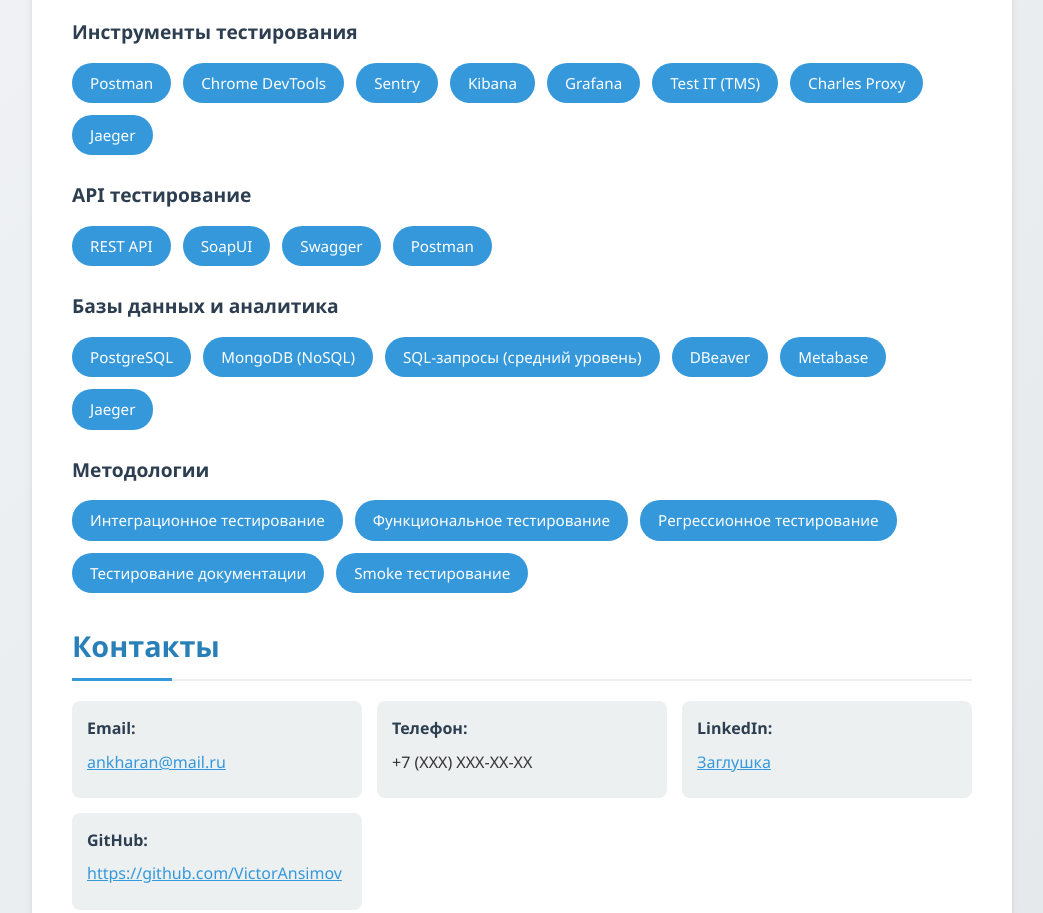
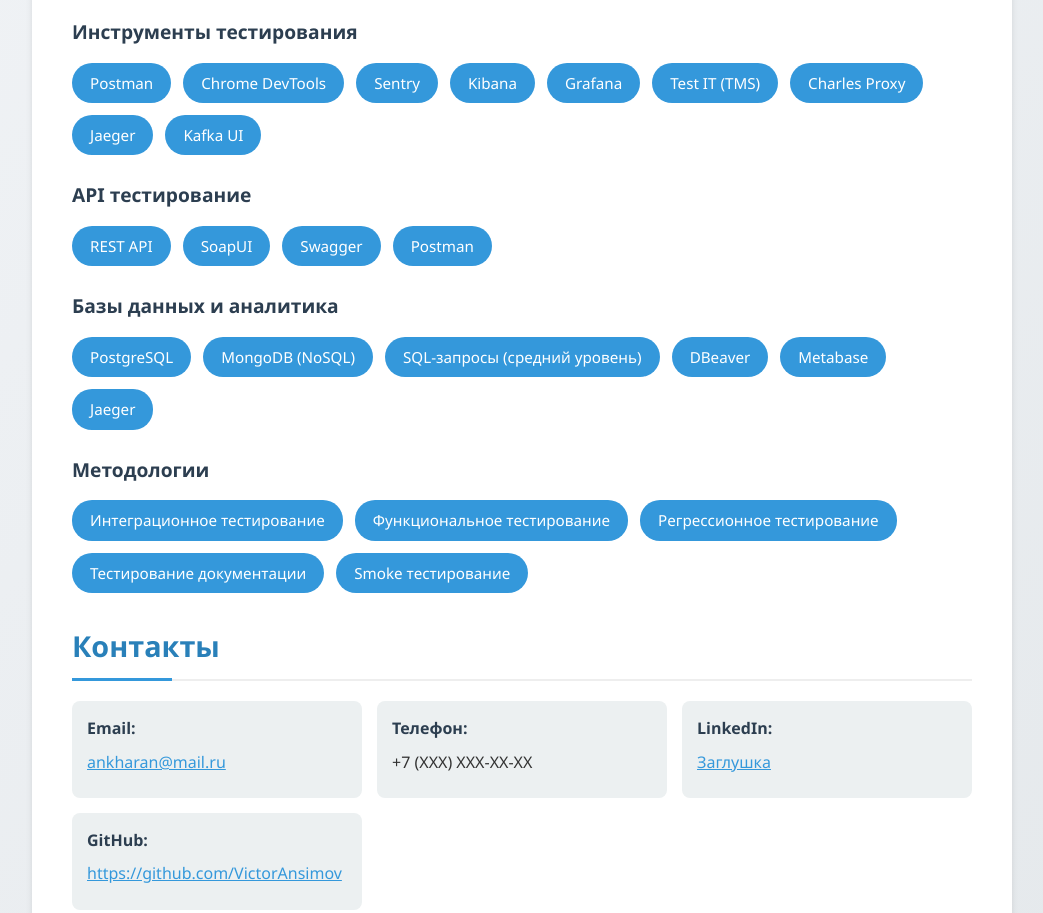
Before and after one commit to VictorAnsimov/VictorAnsimov.github.io, a plain HTML site: page vizitka.html in a window 1280 px wide. Shown: the part 1212-2125 px from the top of the page, without its empty margins (118-1161 px from the left). Drawn offline with Linux system fonts and the light colour scheme.

Commit message:
vizitka.html

```diff
--- a/vizitka.html
+++ b/vizitka.html
@@ -47,6 +47,7 @@
                     <span class="skill">Test IT (TMS)</span>
                     <span class="skill">Charles Proxy</span>
                     <span class="skill">Jaeger</span>
+                    <span class="skill">Kafka UI</span>
                 </div>
             </div>
 
```
